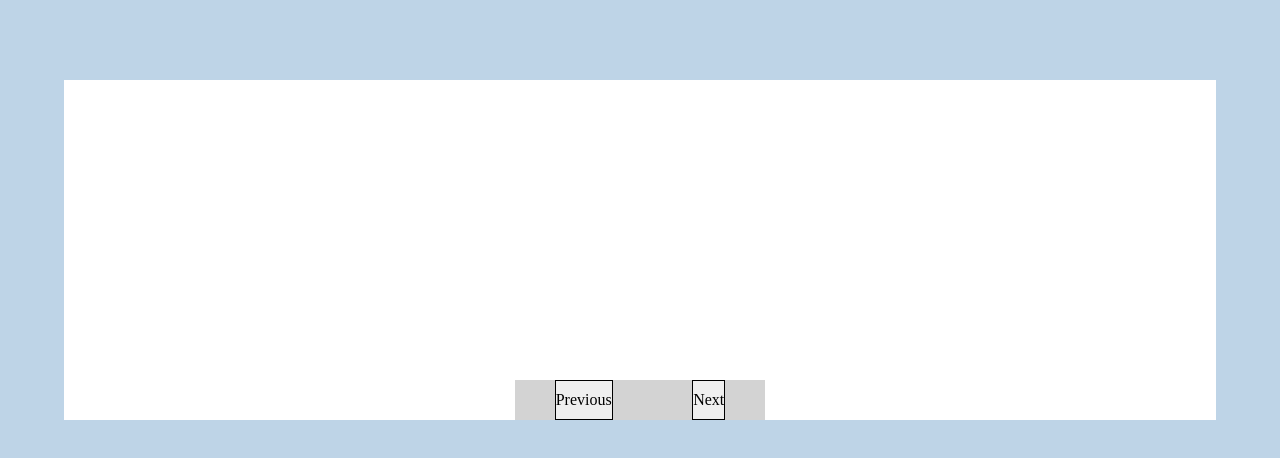
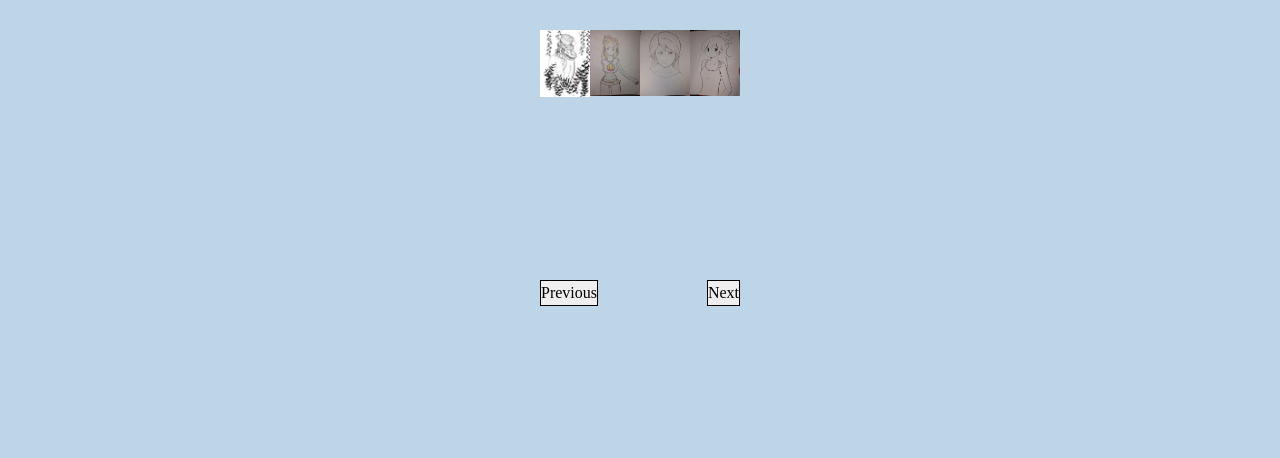
Before and after one commit to Liziloo/odin-carousel, a website built with webpack: page index.html in a window 1280 px wide. Built offline with nearby package versions, Linux system fonts and the light colour scheme.

Commit message:
Position all divs

```diff
--- a/index.html
+++ b/index.html
@@ -7,11 +7,22 @@
     <body>
         <div class="content">
             <div class="carousel-frame">
-                <div class="carousel-strip"></div>
-                <div class="button-row">
-                    <button class="previous">Previous</button>
-                    <button class="next">Next</button>
+                <div class="image-container">
+                    <img src="./src/assets/images/creole_croc_by_yashobi.jpg" alt="creole croc by Yashobi">
                 </div>
+                <div class="image-container">
+                    <img src="./src/assets/images/the_redhead__by_yashobi.jpg" alt="the redhead by Yashobi">
+                </div>
+                <div class="image-container">
+                    <img src="./src/assets/images/the_stare_by_yashobi.jpg" alt="the stare by Yashobi">
+                </div>
+                <div class="image-container">
+                    <img src="./src/assets/images/young_girl_by_yashobi.jpg" alt="young girl by Yashobi">
+                </div>
+            </div>
+            <div class="button-row">
+                <button class="previous">Previous</button>
+                <button class="next">Next</button>
             </div>
         </div>
     </body>
--- a/src/styles/styles.css
+++ b/src/styles/styles.css
@@ -6,29 +6,25 @@
 }
 
 .carousel-frame {
-    margin: 80px auto;
-    background-color: white;
-    width: 90vw;
-    height: 340px;
+    height: 250px;
+    width: 200px;
+    overflow: hidden;
+    display: flex;
+    margin: 30px auto 0;
 }
 
-.carousel-strip {
-    background-color: white;
-    height: 300px;
-    width: 250px;
-    margin: 0 auto;
-    z-index: -1;
+.image-container {
+    height: 250px;
+    width: 200px;
+}
+
+img {
+    object-fit: cover;
 }
 
 .button-row {
+    width: 200px;
     margin: 0 auto;
-    background-color: lightgray;
-    height: 40px;
-    width: 250px;
     display: flex;
-    justify-content: space-around;
+    justify-content: space-between;
 }
-
-.carousel-image {
-    height: 100%;
-}
```
